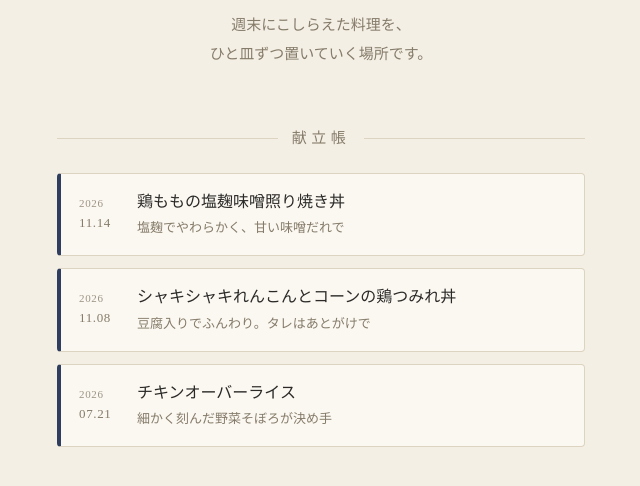
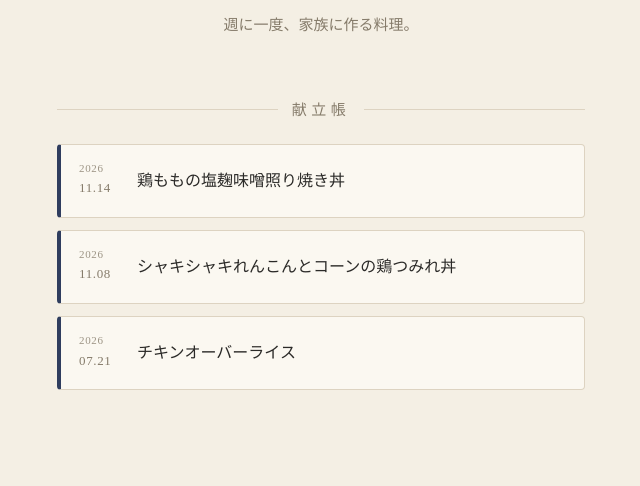
Before and after one commit to YusukeAsk/kichi-papagohan, a plain HTML site: page index.html in a window 1280 px wide. Shown: the part 264-750 px from the top of the page, without its empty margins (319-959 px from the left). Drawn offline with Linux system fonts and the light colour scheme.

Commit message:
トップ：献立帳の一言説明を外し、冒頭の文を「週に一度、家族に作る料理。」に
Co-Authored-By: Claude Opus 5.5 <noreply@anthropic.com>
Claude-Session: https://claude.ai/code/session_01BkReK9cfcTCrr8F72UC9WB

```diff
--- a/index.html
+++ b/index.html
@@ -4,7 +4,7 @@
 <meta charset="utf-8">
 <meta name="viewport" content="width=device-width, initial-scale=1">
 <title>パパごはん | kichi.page</title>
-<meta name="description" content="週末にこしらえた料理を、ひと皿ずつ置いていく場所。">
+<meta name="description" content="週に一度、家族に作る料理。">
 <style>
   :root {
     --bg: #f4efe4;          /* 生成り */
@@ -62,7 +62,7 @@
   h2::before, h2::after { content: ""; flex: 1; border-top: 1px solid var(--line); }
   .list { list-style: none; margin-top: 20px; display: grid; gap: 12px; }
   .list a, .list .soon {
-    display: grid; grid-template-columns: 44px 1fr; gap: 4px 14px; align-items: baseline;
+    display: grid; grid-template-columns: 44px 1fr; gap: 4px 14px; align-items: center;
     padding: 16px 18px;
     background: var(--card);
     border: 1px solid var(--line);
@@ -72,10 +72,9 @@
     transition: transform .15s ease, border-color .15s ease;
   }
   .list a:hover { transform: translateY(-2px); border-color: var(--ai); }
-  .date { grid-row: span 2; color: var(--sub); font-size: 13px; letter-spacing: 0.05em; }
+  .date { color: var(--sub); font-size: 13px; letter-spacing: 0.05em; }
   .date small { display: block; font-size: 11px; line-height: 1.4; opacity: .8; }
   .dish { font-size: 16px; line-height: 1.55; }
-  .note { color: var(--sub); font-size: 13px; line-height: 1.6; }
   .list .soon { border-left-color: var(--line); color: var(--sub); }
 
 </style>
@@ -128,7 +127,7 @@
       <h1>パパごはん</h1>
       <span class="seal" aria-hidden="true">飯</span>
     </div>
-    <p class="lead">週末にこしらえた料理を、<br>ひと皿ずつ置いていく場所です。</p>
+    <p class="lead">週に一度、家族に作る料理。</p>
   </header>
 
   <section>
@@ -140,7 +139,6 @@
           <a href="ファイル名.html">
             <span class="date"><small>2026</small>11.29</span>
             <span class="dish">料理の名前</span>
-            <span class="note">ひとことの説明</span>
           </a>
         </li>
       -->
@@ -148,21 +146,18 @@
         <a href="miso-teriyaki-don.html">
           <span class="date"><small>2026</small>11.14</span>
           <span class="dish">鶏ももの塩麹味噌照り焼き丼</span>
-          <span class="note">塩麹でやわらかく、甘い味噌だれで</span>
         </a>
       </li>
       <li>
         <a href="renkon-tsumire-don.html">
           <span class="date"><small>2026</small>11.08</span>
           <span class="dish">シャキシャキれんこんとコーンの鶏つみれ丼</span>
-          <span class="note">豆腐入りでふんわり。タレはあとがけで</span>
         </a>
       </li>
       <li>
         <a href="chicken-over-rice.html">
           <span class="date"><small>2026</small>07.21</span>
           <span class="dish">チキンオーバーライス</span>
-          <span class="note">細かく刻んだ野菜そぼろが決め手</span>
         </a>
       </li>
     </ul>
```
